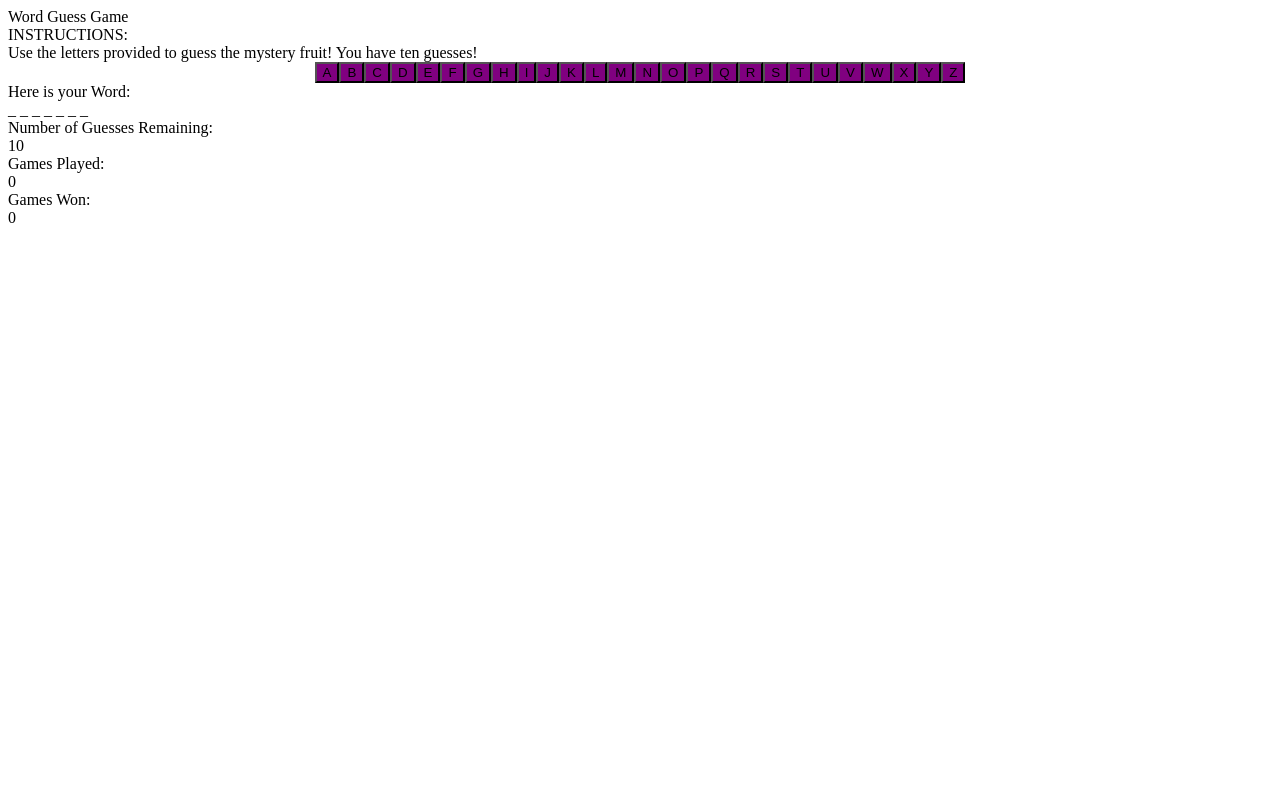
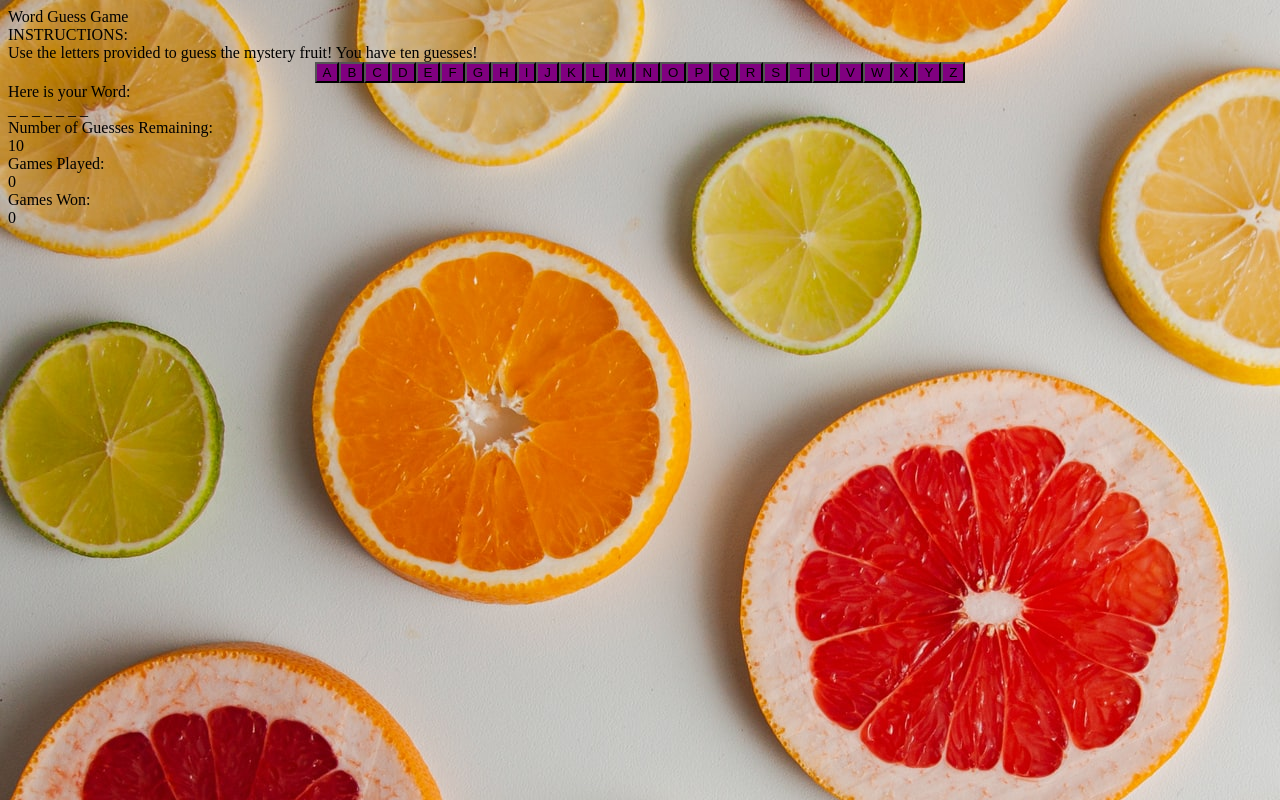
Before and after one commit to napsche/Word-Guess-Game, a plain HTML site: page index.html in a window 1280 px wide. Drawn offline with nearby package versions, Linux system fonts and the light colour scheme.

Commit message:
adding background image

```diff
--- a/index.html
+++ b/index.html
@@ -6,7 +6,7 @@
     <title>Word Guess Game</title>
     <link rel="stylesheet" href="assets/css/style.css">
 </head>
-<body>
+<body background="./assets/images/fruit.jpg">
 
     <div class="container">
         <div class="row">
```
Also changed, not shown: assets/images/fruit.jpg (added).
